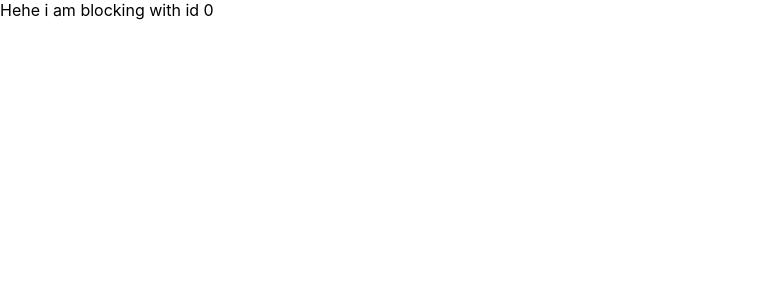
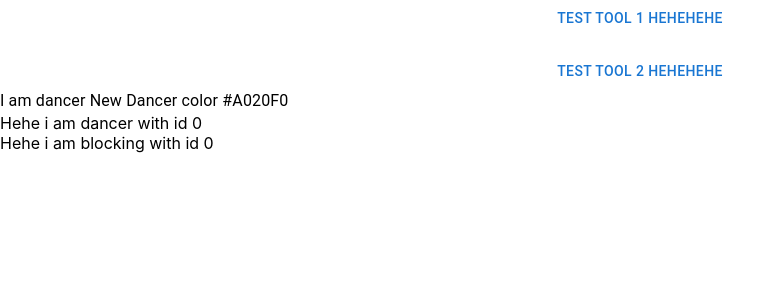
Before and after one commit to mgiang2015/danceblocks2, a React (Create React App) app: page / in a window 1280 px wide. Shown: the top 300 px of the page, without its empty margins (0-784 px from the left). Built offline with nearby package versions, Linux system fonts and the light colour scheme.

Commit message:
Display information from store

```diff
--- a/src/view/App.tsx
+++ b/src/view/App.tsx
@@ -1,6 +1,10 @@
 import './App.css';
 import { useAppSelector } from '../control/hooks'
 import BlockingList from './components/blockingList/blockingList';
+import { Box } from '@mui/material';
+import Toolbar from './components/toolbar/toolbar';
+import Stage from './components/stage/stage';
+import DancerList from './components/dancerList/dancerList';
 
 function App() {
   const project = useAppSelector(state => state.project);
@@ -9,7 +13,14 @@ function App() {
   })
 
   return (
-    <BlockingList project={project}></BlockingList>
+    <Box>
+      <Box>
+        <Toolbar />
+        <Stage blocking={project.getCurrentBlocking()}/>
+        <DancerList blocking={project.getCurrentBlocking()} />
+      </Box>
+      <BlockingList project={project} />
+    </Box>
   );
 }
 
--- /dev/null
+++ b/src/view/components/dancerList/dancerList.tsx
@@ -0,0 +1,20 @@
+import { Blocking } from "../../../model/blocking";
+import { Stack } from "@mui/material";
+import DancerListItem from "./dancerListItem";
+
+interface DancerListProps {
+    blocking?: Blocking
+}
+
+export default function DancerList({ blocking }: DancerListProps) {
+    const dancers = blocking ? blocking.getDancers() : [];
+    return (
+        <Stack spacing={2}>
+            {
+                dancers.map((dancer) => {
+                    return <DancerListItem key={dancer.getId()} dancer={dancer}></DancerListItem>
+                })
+            }
+        </Stack>
+    )
+}
--- /dev/null
+++ b/src/view/components/dancerList/dancerListItem.tsx
@@ -0,0 +1,12 @@
+import { Box } from "@mui/material";
+import { Dancer } from "../../../model/dancer";
+
+interface DancerListItemProp {
+    dancer: Dancer
+}
+
+export default function DancerListItem({ dancer }: DancerListItemProp): JSX.Element {
+    return (
+        <Box>Hehe i am dancer with id {dancer.getId()}</Box>
+    )
+}
--- /dev/null
+++ b/src/view/components/stage/stage.tsx
@@ -0,0 +1,18 @@
+import { Box } from "@mui/material";
+import { Blocking } from "../../../model/blocking";
+import StageDancer from "./stageDancer";
+
+interface StageProps {
+    blocking?: Blocking
+}
+
+export default function Stage({ blocking }: StageProps) {
+    const dancers = blocking ? blocking.getDancers() : [];
+    return (
+        <Box>
+            {dancers.map((dancer) => {
+                return <StageDancer key={dancer.getId()} dancer={dancer}/>
+            })}
+        </Box>
+    )
+}
--- /dev/null
+++ b/src/view/components/stage/stageDancer.tsx
@@ -0,0 +1,14 @@
+import { Box, Typography } from "@mui/material";
+import { Dancer } from "../../../model/dancer";
+
+interface DancerProps {
+    dancer: Dancer
+}
+
+export default function StageDancer({ dancer }: DancerProps) {
+    return (
+        <Box>
+            <Typography>I am dancer {dancer.getName()} color {dancer.getColor()}</Typography>
+        </Box>
+    )
+}
--- /dev/null
+++ b/src/view/components/toolbar/toolbar.tsx
@@ -0,0 +1,13 @@
+import { Stack } from "@mui/material";
+import toolbarFunctionalities from "./toolbarFunctionalities";
+import ToolbarItem from "./toolbarItem";
+
+export default function Toolbar() {
+    return (
+    <Stack spacing={2}>
+        {toolbarFunctionalities.map(({label, listener}) => {
+            return <ToolbarItem key={label} label={label} listener={listener} />
+        })}
+    </Stack>
+    )
+}
--- /dev/null
+++ b/src/view/components/toolbar/toolbarFunctionalities.tsx
@@ -0,0 +1,16 @@
+function mockToolbarListener(event: React.MouseEvent<HTMLElement>) {
+    console.log(event.currentTarget);
+    console.log(event.target);
+}
+
+const toolbarFunctionalities = [
+    {
+        label: "Test Tool 1 HEHEHEHE",
+        listener: mockToolbarListener
+    },{
+        label: "Test Tool 2 HEHEHEHE",
+        listener: mockToolbarListener
+    }
+];
+
+export default toolbarFunctionalities;
--- /dev/null
+++ b/src/view/components/toolbar/toolbarItem.tsx
@@ -0,0 +1,10 @@
+import { Button } from "@mui/material"
+
+interface ToolbarItemProps {
+    label: string,
+    listener: (event: React.MouseEvent<HTMLElement>) => void
+}
+
+export default function ToolbarItem({ label, listener }: ToolbarItemProps) {
+    return <Button onClick={listener}>{label}</Button>
+}
```
